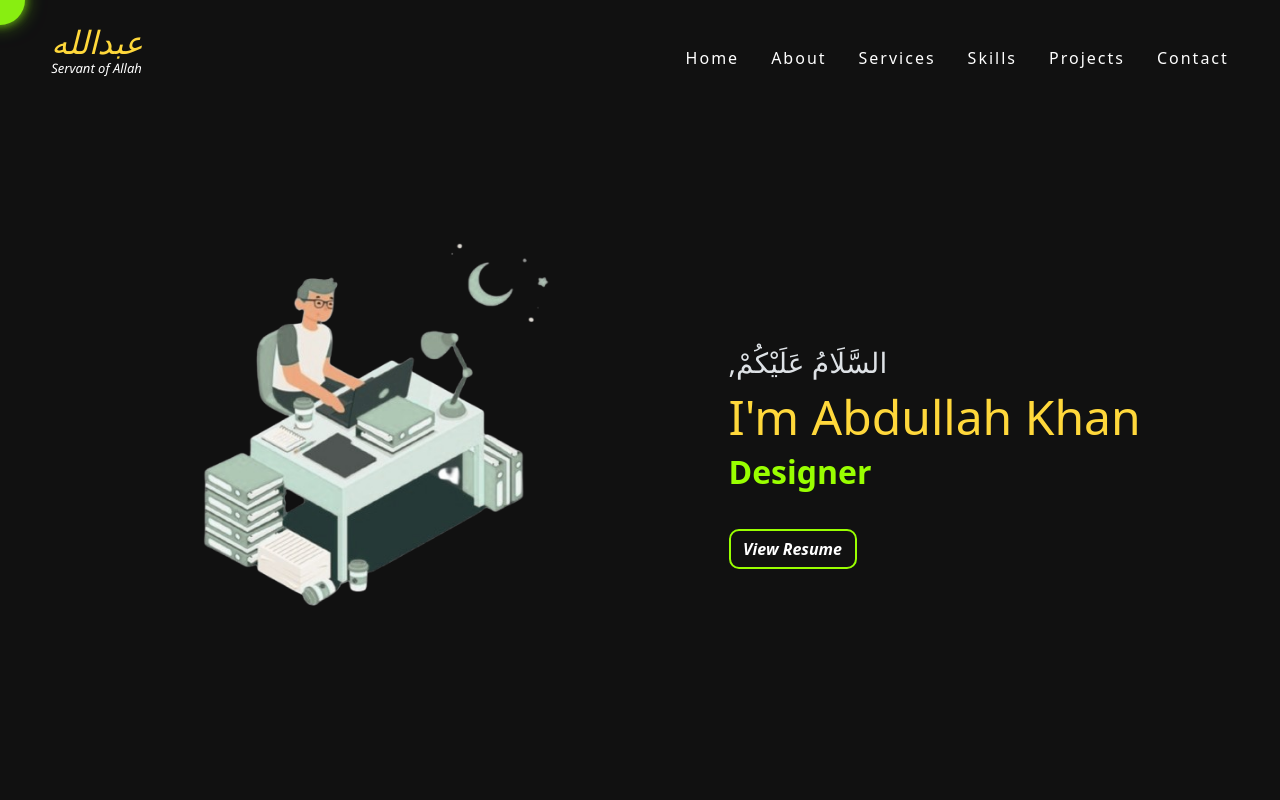
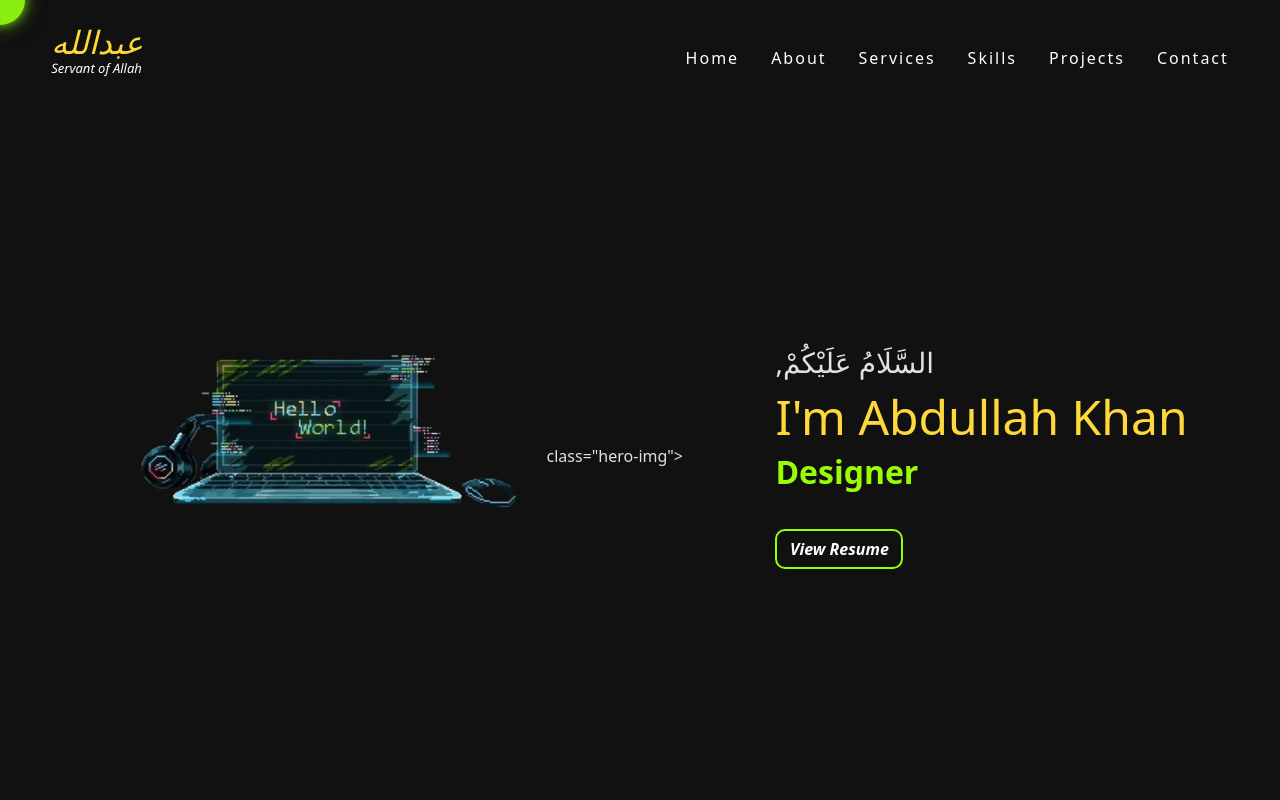
Before and after one commit to kkabdull247/abdullah, a plain HTML site: page index.html in a window 1280 px wide. Shown: the top 800 px of the page. Drawn offline with nearby package versions, Linux system fonts and the light colour scheme.

Commit message:
Update index.html

```diff
--- a/index.html
+++ b/index.html
@@ -92,7 +92,7 @@
 
     <div class="hero-description">
         <div class="hero-img-div">
-            <img src="./assets/hero-img.png" alt="developer-png"
+            <img src="./assets/Wallpaler_arayana-removebg-preview.png" alt="developer-png" class="hero-img">
                 class="hero-img">
         </div>
 
```
